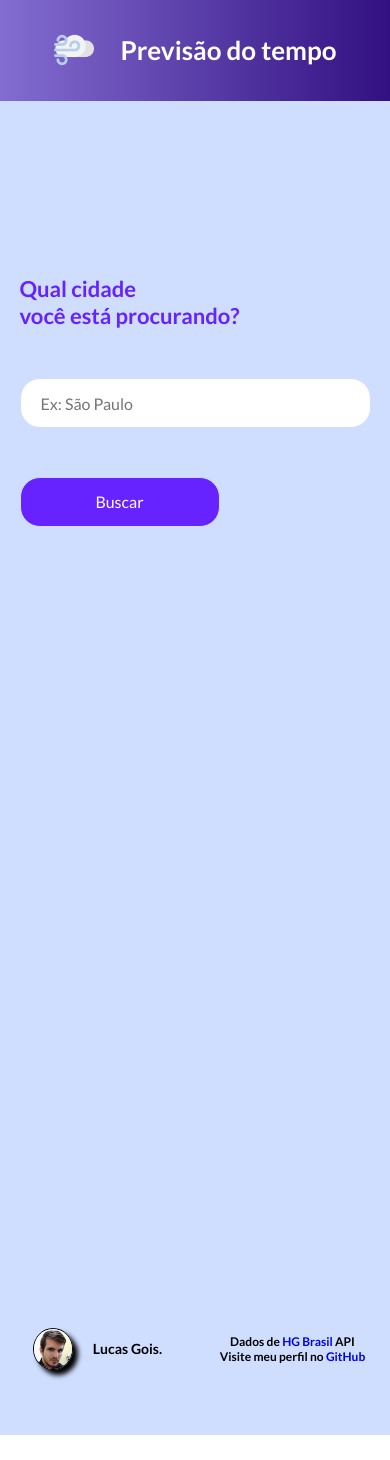
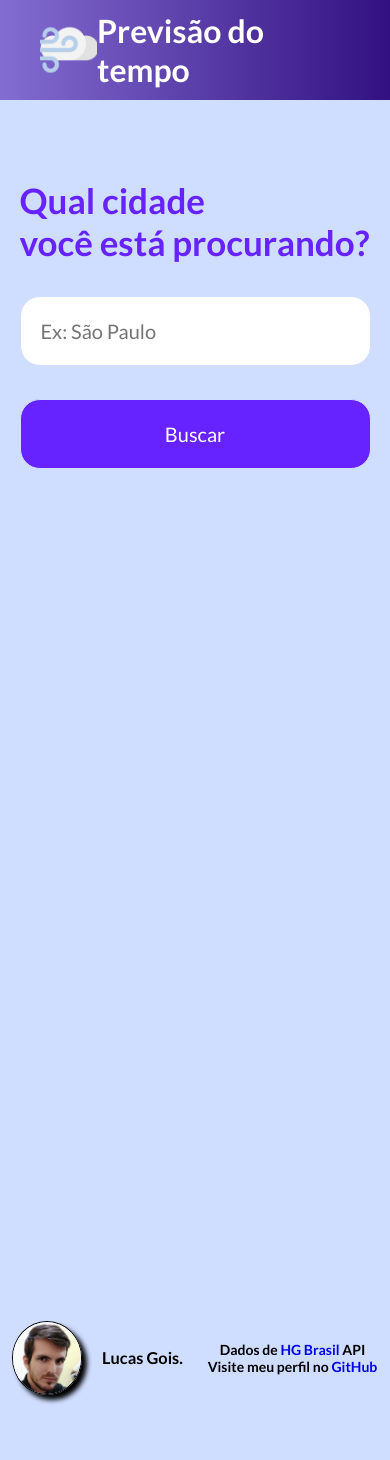
Before and after one commit to LucasGois1/weather, a React (Create React App) app: page / in a window 390 px wide. Before the commit the page ends 1435 px from the top, so only its background shows below. Built offline with nearby package versions, Linux system fonts and the light colour scheme; no server answers.

Commit message:
v2.2 "some bugs fixed"

```diff
--- a/src/App.jsx
+++ b/src/App.jsx
@@ -6,8 +6,11 @@ import Result from './components/Result'
 import Footer from './components/Footer'
 import './components/style/App.css'
 
+console.log(process.env.REACT_APP_WEATHER_API_KEY)
+
 const App = () => {
     const data = useSelector(state => state.info)
+
 
     return (
         <div className="body">
--- a/src/components/Result.jsx
+++ b/src/components/Result.jsx
@@ -13,7 +13,6 @@ const Result = () => {
 
     return (
         <div className="result-area">
-
             {city ?
                 <div className="result-card">
 
--- a/src/components/Search.jsx
+++ b/src/components/Search.jsx
@@ -1,6 +1,7 @@
 import React, { useState } from 'react'
 import { useDispatch } from 'react-redux'
-import HGWeather from '../hgWeather'
+import getWeatherInfo from '../hgWeather'
+
 import './style/Search.css'
 
 const Search = () => {
@@ -15,8 +16,7 @@ const Search = () => {
     // funcao que busca os dados na api e armazena em info
     const getInfo = async () => {
 
-        const data = await HGWeather.getWeatherInfo(userChoice)
-
+        const data = await getWeatherInfo(userChoice)
         if (data) {
             const newInfo = {
                 city: data.results.city,
@@ -37,8 +37,6 @@ const Search = () => {
                     wind: newInfo.wind
                 }
             })
-        } else {
-            console.log("Nenhum dado encontrado")
         }
     }
     //
--- a/src/components/style/App.css
+++ b/src/components/style/App.css
@@ -32,6 +32,6 @@ section {
 
 @media only screen and (max-width: 1000px) {
     .body {
-        height: 170vh;
+        height: 173vh;
     }
 }
--- a/src/components/style/Footer.css
+++ b/src/components/style/Footer.css
@@ -48,13 +48,13 @@ a {
 
 @media only screen and (max-width: 1000px) {
     footer {
-        height: 120px;
-        font-size: 12px;
+        height: 150px;
+        font-size: 14px;
         padding-left: 0px;
         padding-right: 0px;
         margin-bottom: 30px;
     }
     footer img {
-        width: 40px;
+        width: 70px;
     }
 }
--- a/src/components/style/Header.css
+++ b/src/components/style/Header.css
@@ -27,17 +27,20 @@
 
 @media only screen and (max-width: 1000px) {
     .header {
+        position: fixed;
         justify-content: space-around;
         padding-left: 40px;
         padding-right: 40px;
+        height: 100px;
+        background-color: linear-gradient(to right, #836dd1, #321081)
     }
     .header-logo {
-        width: 40px;
-        height: 40px;
+        width: 60px;
+        height: 60px;
         margin-right: 0px;
     }
     .header-title {
         margin-left: 0px;
-        font-size: 13px;
+        font-size: 16px;
     }
 }
--- a/src/components/style/List.css
+++ b/src/components/style/List.css
@@ -4,7 +4,7 @@
     justify-content: space-between;
     align-items: center;
     height: 100%;
-    width: 1000px;
+    width: 1200px;
     overflow: scroll;
     padding: 20px;
     background-color: white;
@@ -16,26 +16,26 @@
 .list-item {
     display: flex;
     flex-direction: column;
-    width: 100px;
+    width: 120px;
     height: 100%;
     justify-content: space-around;
     align-items: center;
-    font-size: 20px;
+    font-size: 25px;
     margin-right: 30px;
-    color: #2b085c;
+    color: #421186;
     font-weight: bolder;
 }
 
 .item-image {
-    width: 80px;
-    height: 80px;
+    width: 100px;
+    height: 100px;
     border-radius: 50%;
     box-shadow: rebeccapurple 5px 5px 5px;
 }
 
 .item-image img {
-    width: 80px;
-    height: 80px;
+    width: 100px;
+    height: 100px;
 }
 
 .item-temp-area {
@@ -53,3 +53,15 @@
     justify-content: space-between;
     width: 100%;
 }
+
+@media only screen and (max-width: 1000px) {
+    .list-item {
+        width: 120px;
+        font-size: 30px;
+    }
+    .item-image,
+    .item-image img {
+        width: 120px;
+        height: 120px;
+    }
+}
--- a/src/components/style/Result.css
+++ b/src/components/style/Result.css
@@ -22,6 +22,7 @@
 
 .card-image {
     display: flex;
+    flex: 1;
     justify-content: center;
     align-items: flex-end;
     flex-direction: column;
@@ -47,6 +48,7 @@
 
 .card-title-area {
     display: flex;
+    flex: 1;
     flex-direction: column;
     justify-content: space-around;
     align-items: flex-end;
@@ -54,7 +56,7 @@
 }
 
 .card-title {
-    font-size: 22px;
+    font-size: 25px;
 }
 
 .info-temp,
@@ -76,8 +78,9 @@
 
 @media only screen and (max-width: 1000px) {
     .result-card {
-        padding: 25px;
-        width: 90%;
+        padding: 20px;
+        height: 80vh;
+        width: 92%;
     }
     .card-header {
         padding-left: 0px;
--- a/src/components/style/Search.css
+++ b/src/components/style/Search.css
@@ -23,6 +23,7 @@ input {
     height: 50px;
     border-radius: 20px;
     padding-left: 20px;
+    padding-right: 20px;
     border: #cfddff 1px solid;
     font-size: 16px;
     color: #6622ff;
@@ -48,9 +49,12 @@ button {
         width: 90%;
     }
     .search-area label h1 {
-        font-size: 22px;
+        font-size: 35px;
     }
-    input {
-        width: 100%
+    input,
+    button {
+        width: 100%;
+        height: 70px;
+        font-size: 20px;
     }
 }
--- a/src/hgWeather.js
+++ b/src/hgWeather.js
@@ -1,6 +1,4 @@
 //salvando em constantes a minha senha da api, e o endereco de busca padrao
-
-const API_KEY = 'bec202b6'
 const API_BASE = 'https://api.hgbrasil.com/weather'
 
 
@@ -10,9 +8,8 @@ const consulta = async(params) => {
     const json = await req.json() //a requisicao recebe um json, entao aqui estamos recebendo ele
     return json
 }
+async function getWeatherInfo(cityName) {
+    return await consulta(`?format=json-cors&key=${process.env.REACT_APP_WEATHER_API_KEY}&city_name=${cityName}`)
+}
 
-export default {
-    getWeatherInfo: async(cityName) => {
-        return await consulta(`?format=json-cors&key=${API_KEY}&city_name=${cityName}`)
-    }
-}
+export default getWeatherInfo
--- a/src/reducers/InfoReducer.js
+++ b/src/reducers/InfoReducer.js
@@ -10,7 +10,6 @@ const initialState = {
 const infoReducer = (state = initialState, action) => {
     switch (action.type) {
         case 'SET_INFO':
-
             return {
                 ...state,
                 city: action.payload.city,
@@ -20,9 +19,10 @@ const infoReducer = (state = initialState, action) => {
                 days: action.payload.days,
                 wind: action.payload.wind
             }
+        default:
             break;
+
     }
-    console.log(initialState)
     return state
 }
 
--- a/src/store.js
+++ b/src/store.js
@@ -1,4 +1,3 @@
-import React from "react";
 import { createStore } from 'redux'
 import { persistStore, persistReducer } from 'redux-persist'
 import storage from 'redux-persist/lib/storage'
```
Also changed, not shown: 1 other file (tests, documents, lock files or other folders).
